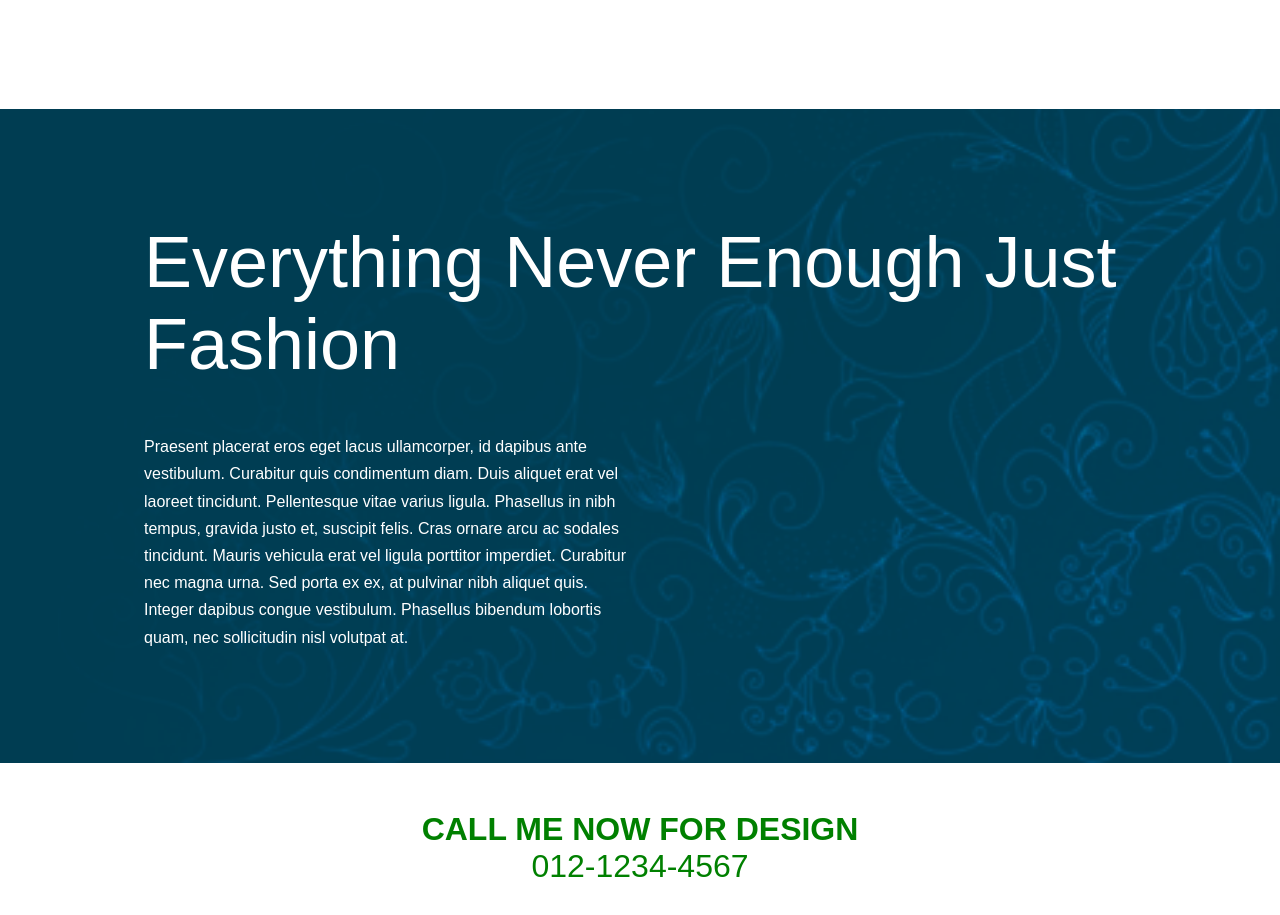
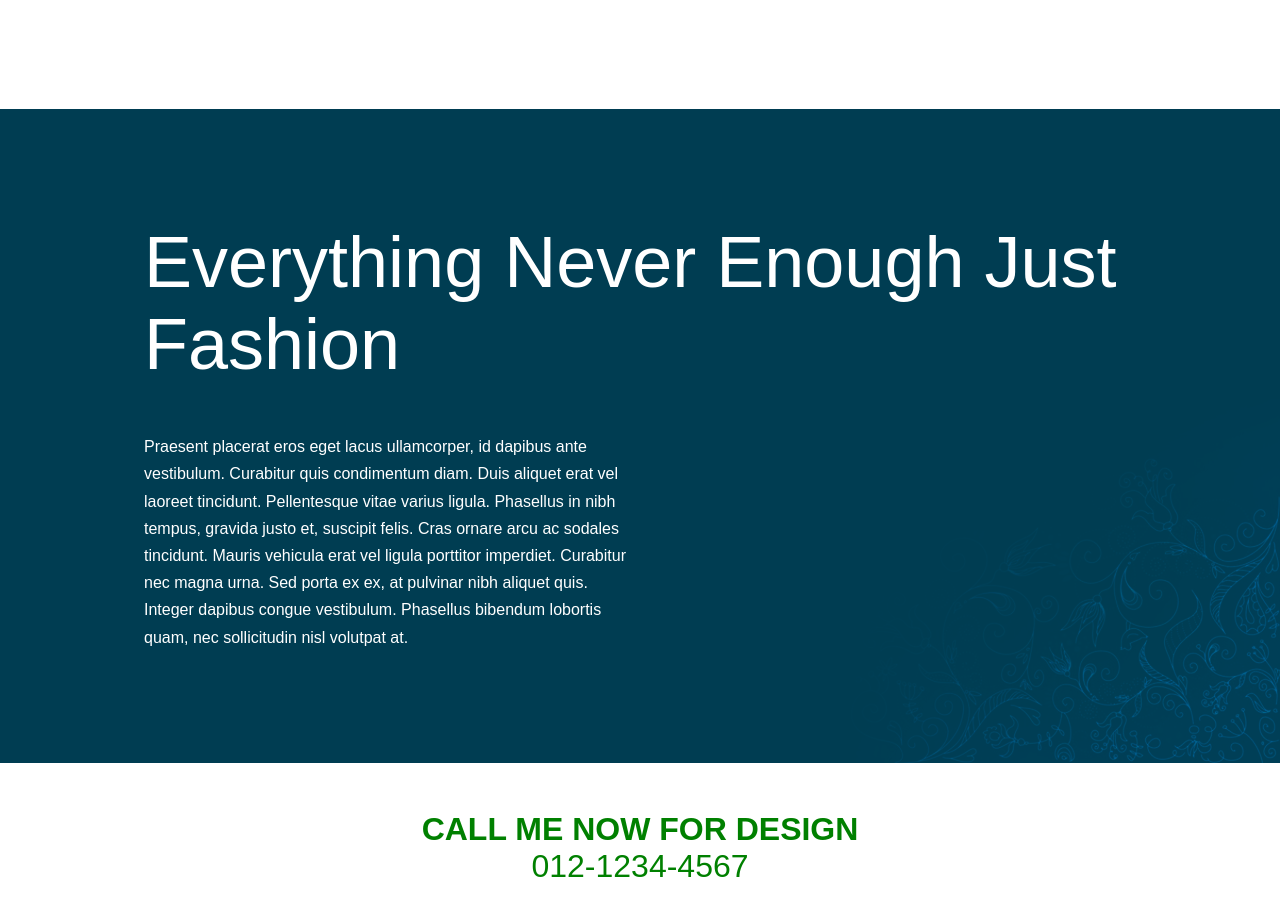
Before and after one commit to Joao-pps/ProjetoFashion_inicio, a plain HTML site: page index.html in a window 1280 px wide. Shown: the part 1891-2806 px from the top of the page. Drawn offline with Linux system fonts and the light colour scheme.

Commit message:
adicioanando bg color no final da section2

```diff
--- a/css/style.css
+++ b/css/style.css
@@ -10,6 +10,9 @@
     font-family: sans-serif;
 }
 
+body {
+    background-color: #fff;
+}
 /* cabecario */
 .cabecario {
     width: 100%;
@@ -120,7 +123,7 @@
     background-image: url(../imagens/bg_detalhe.png);
     background-repeat: no-repeat;
     background-position: right bottom;
-    background-size: 100vw
+    background-color: #003d52;
 }
 
 
```
